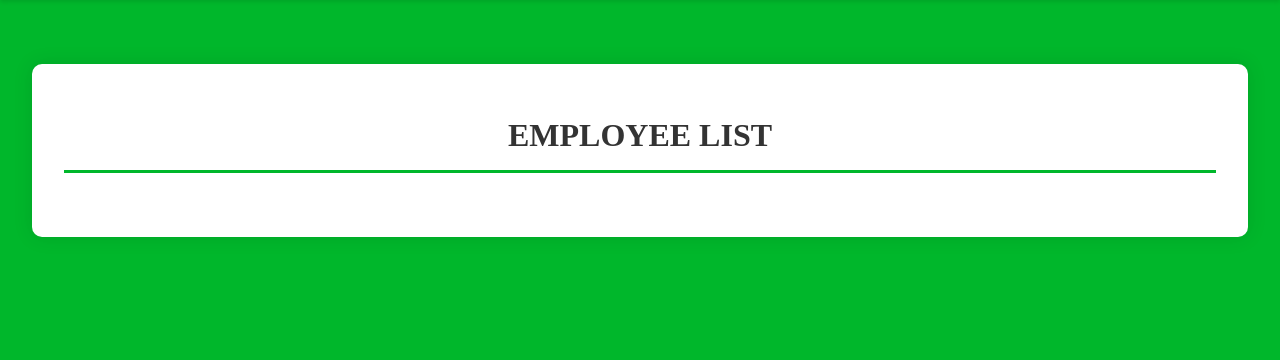
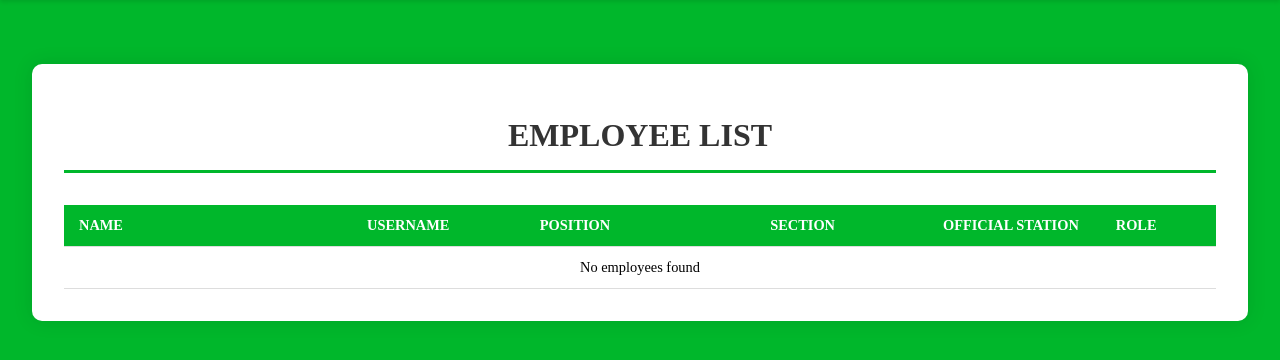
Before and after one commit to Evorxys/travel-order-approval, a Flask app: page /admin/employee_list in a window 1280 px wide. Shown: the part 76-436 px from the top of the page. Run offline with Flask 3, Linux system fonts and the light colour scheme; the visitor is signed in with stand-in values (Sample User, id 1).

Commit message:
Employee list updated

```diff
--- a/app.py
+++ b/app.py
@@ -19,17 +19,28 @@
     id = db.Column(db.Integer, primary_key=True)
     username = db.Column(db.String(80), unique=True, nullable=False)
     password = db.Column(db.String(120), nullable=False)
-    name = db.Column(db.String(120), nullable=False)  # Add this line
+    name = db.Column(db.String(120), nullable=False)
+    position = db.Column(db.String(120), nullable=False)
+    section = db.Column(db.String(120), nullable=False)
+    official_station = db.Column(db.String(120), nullable=False)
 
 class Captain(db.Model):
     id = db.Column(db.Integer, primary_key=True)
     username = db.Column(db.String(80), unique=True, nullable=False)
     password = db.Column(db.String(120), nullable=False)
+    name = db.Column(db.String(120), nullable=False)
+    position = db.Column(db.String(120), nullable=False)
+    section = db.Column(db.String(120), nullable=False)
+    official_station = db.Column(db.String(120), nullable=False)
 
 class Overlord(db.Model):
     id = db.Column(db.Integer, primary_key=True)
     username = db.Column(db.String(80), unique=True, nullable=False)
     password = db.Column(db.String(120), nullable=False)
+    name = db.Column(db.String(120), nullable=False)
+    position = db.Column(db.String(120), nullable=False)
+    section = db.Column(db.String(120), nullable=False)
+    official_station = db.Column(db.String(120), nullable=False)
 
 @app.route('/uploads/<path:filename>')
 def serve_uploads(filename):
@@ -78,7 +89,47 @@
 def admin_employee_list():
     if 'user_id' not in session or session['role'] != 'admin':
         return redirect(url_for('login_page'))
-    return render_template('admin_privilages/employee_list.html')
+
+    # Fetch all users from different tables with proper attributes
+    warriors = Warriors.query.with_entities(
+        Warriors.name, Warriors.username, Warriors.position,
+        Warriors.section, Warriors.official_station
+    ).all()
+    captains = Captain.query.with_entities(
+        Captain.name, Captain.username, Captain.position,
+        Captain.section, Captain.official_station
+    ).all()
+    overlords = Overlord.query.with_entities(
+        Overlord.name, Overlord.username, Overlord.position,
+        Overlord.section, Overlord.official_station
+    ).all()
+
+    # Convert query results to dictionaries
+    all_users = (
+        [{'user': {
+            'name': w.name,
+            'username': w.username,
+            'position': w.position,
+            'section': w.section,
+            'official_station': w.official_station
+        }, 'role': 'Employee'} for w in warriors] +
+        [{'user': {
+            'name': c.name,
+            'username': c.username,
+            'position': c.position,
+            'section': c.section,
+            'official_station': c.official_station
+        }, 'role': 'Chief'} for c in captains] +
+        [{'user': {
+            'name': o.name,
+            'username': o.username,
+            'position': o.position,
+            'section': o.section,
+            'official_station': o.official_station
+        }, 'role': 'CENRO'} for o in overlords]
+    )
+
+    return render_template('admin_privilages/employee_list.html', users=all_users)
 
 @app.route('/login', methods=['POST'])
 def login():
--- a/static/css/admin_privilages/employee_list.css
+++ b/static/css/admin_privilages/employee_list.css
@@ -26,3 +26,55 @@
     border-bottom: 3px solid #00b72b;
     padding-bottom: 1rem;
 }
+
+.table-container {
+    width: 100%;
+    overflow-x: auto;
+    margin-top: 2rem;
+}
+
+table {
+    width: 100%;
+    border-collapse: collapse;
+    background-color: white;
+    box-shadow: 0 1px 3px rgba(0, 0, 0, 0.2);
+}
+
+thead tr {
+    background-color: #00b72b;
+    color: white;
+    text-align: left;
+}
+
+th, td {
+    padding: 12px 15px;
+    border-bottom: 1px solid #ddd;
+}
+
+tbody tr:nth-child(even) {
+    background-color: #f5f5f5;
+}
+
+tbody tr:hover {
+    background-color: #e9e9e9;
+    cursor: pointer;
+}
+
+th {
+    font-weight: bold;
+    text-transform: uppercase;
+    font-size: 0.9rem;
+}
+
+td {
+    font-size: 0.9rem;
+}
+
+/* Responsive table */
+@media screen and (max-width: 768px) {
+    table {
+        display: block;
+        overflow-x: auto;
+        white-space: nowrap;
+    }
+}
--- a/templates/admin_privilages/employee_list.html
+++ b/templates/admin_privilages/employee_list.html
@@ -11,7 +11,36 @@
 <div class="employee-list-container">
     <h1>Employee List</h1>
     <div class="table-container">
-        <!-- Table content will be added later -->
+        <table>
+            <thead>
+                <tr>
+                    <th style="width: 25%">Name</th>
+                    <th style="width: 15%">Username</th>
+                    <th style="width: 20%">Position</th>
+                    <th style="width: 15%">Section</th>
+                    <th style="width: 15%">Official Station</th>
+                    <th style="width: 10%">Role</th>
+                </tr>
+            </thead>
+            <tbody>
+                {% if users %}
+                    {% for item in users %}
+                    <tr>
+                        <td>{{ item.user.name|default('N/A') }}</td>
+                        <td>{{ item.user.username|default('N/A') }}</td>
+                        <td>{{ item.user.position|default('N/A') }}</td>
+                        <td>{{ item.user.section|default('N/A') }}</td>
+                        <td>{{ item.user.official_station|default('N/A') }}</td>
+                        <td>{{ item.role }}</td>
+                    </tr>
+                    {% endfor %}
+                {% else %}
+                    <tr>
+                        <td colspan="6" style="text-align: center;">No employees found</td>
+                    </tr>
+                {% endif %}
+            </tbody>
+        </table>
     </div>
 </div>
 {% endblock %}
```
